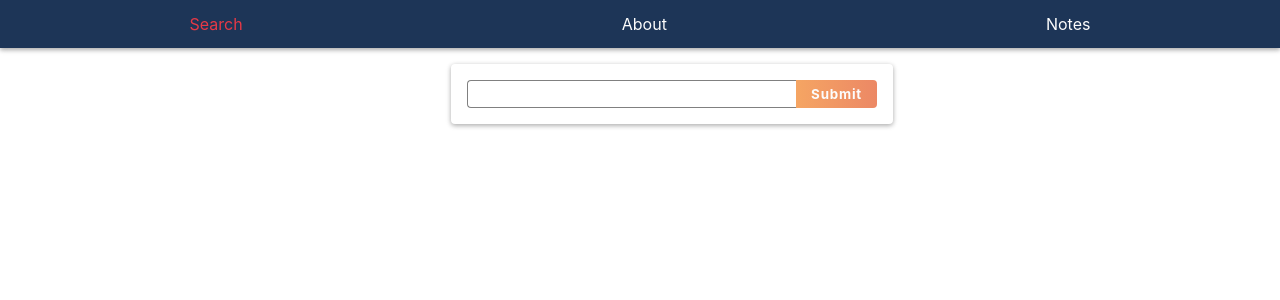
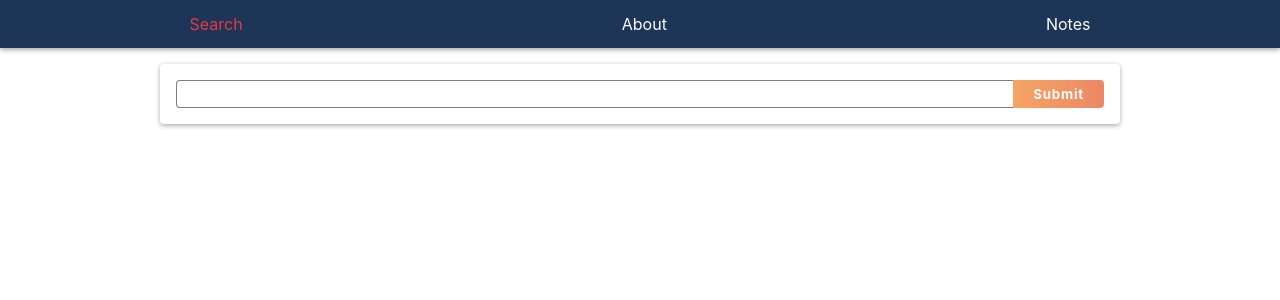
Before and after one commit to leo-generali/college-checklist, a React (Create React App) app: page /search in a window 1280 px wide. Shown: the top 300 px of the page. Built offline with nearby package versions, Linux system fonts and the light colour scheme.

Commit message:
Still having problems with flexbox

```diff
--- a/src/components/Result/Result.js
+++ b/src/components/Result/Result.js
@@ -6,9 +6,11 @@ class Result extends Component {
 
   render() {
 
+    const school = this.props.collegeInfo;
+
     return (
       <section className="card">
-        <p> { this.props.collegeInfo["school.name"] } </p>
+        <p> { school["school.name"] } </p>
       </section>
     );
   }
--- a/src/components/Search/Search.js
+++ b/src/components/Search/Search.js
@@ -16,7 +16,7 @@ class Search extends Component {
     }
 
     return (
-        <div>
+
           <section className="card">
             <form className="form-wrapper" onSubmit={e => this.props.searchSchool(e)}>
               <input
@@ -31,8 +31,7 @@ class Search extends Component {
               />
             </form>
           </section>
-          { result }
-        </div>
+
     );
   }
 }
```
